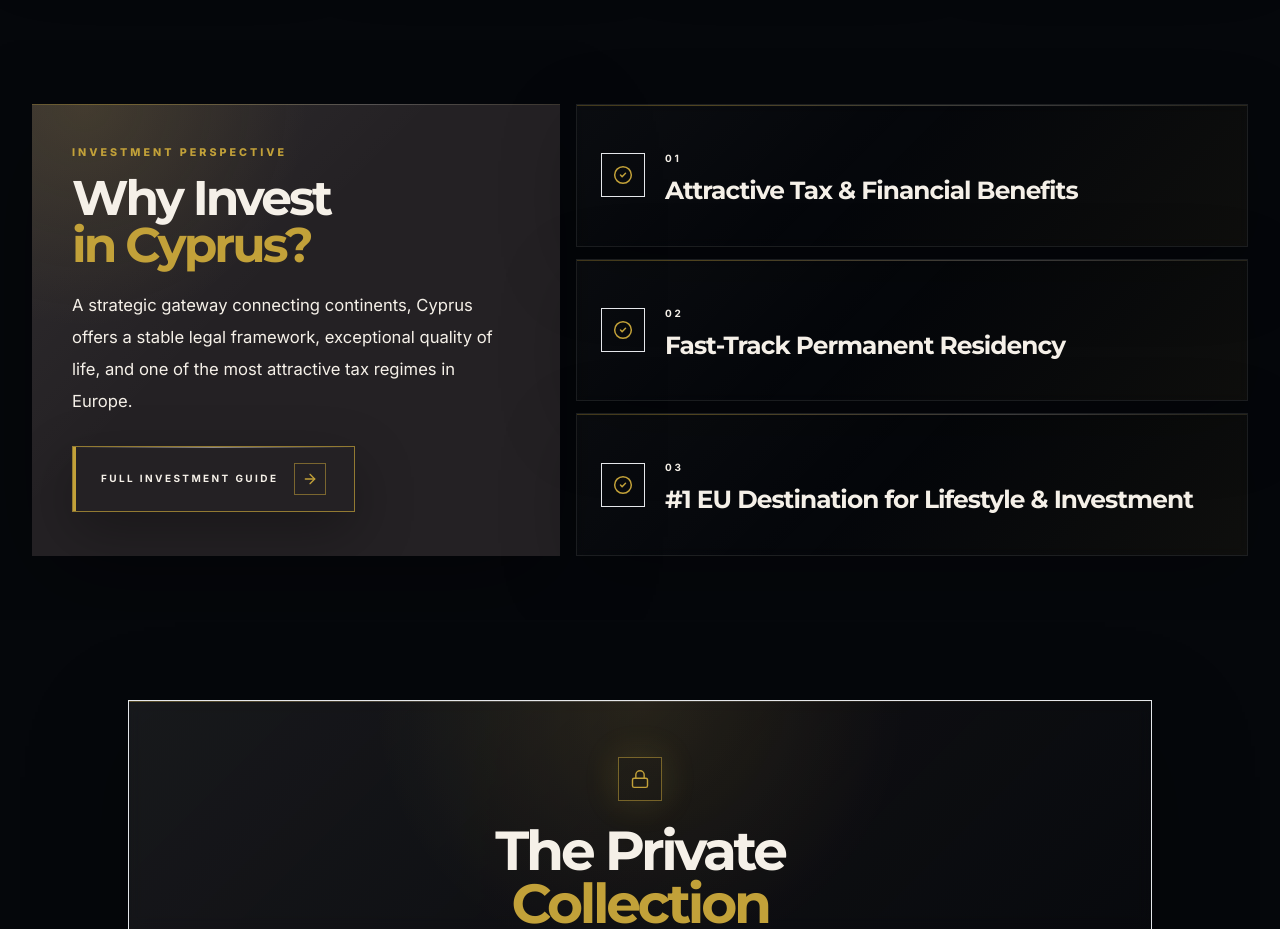
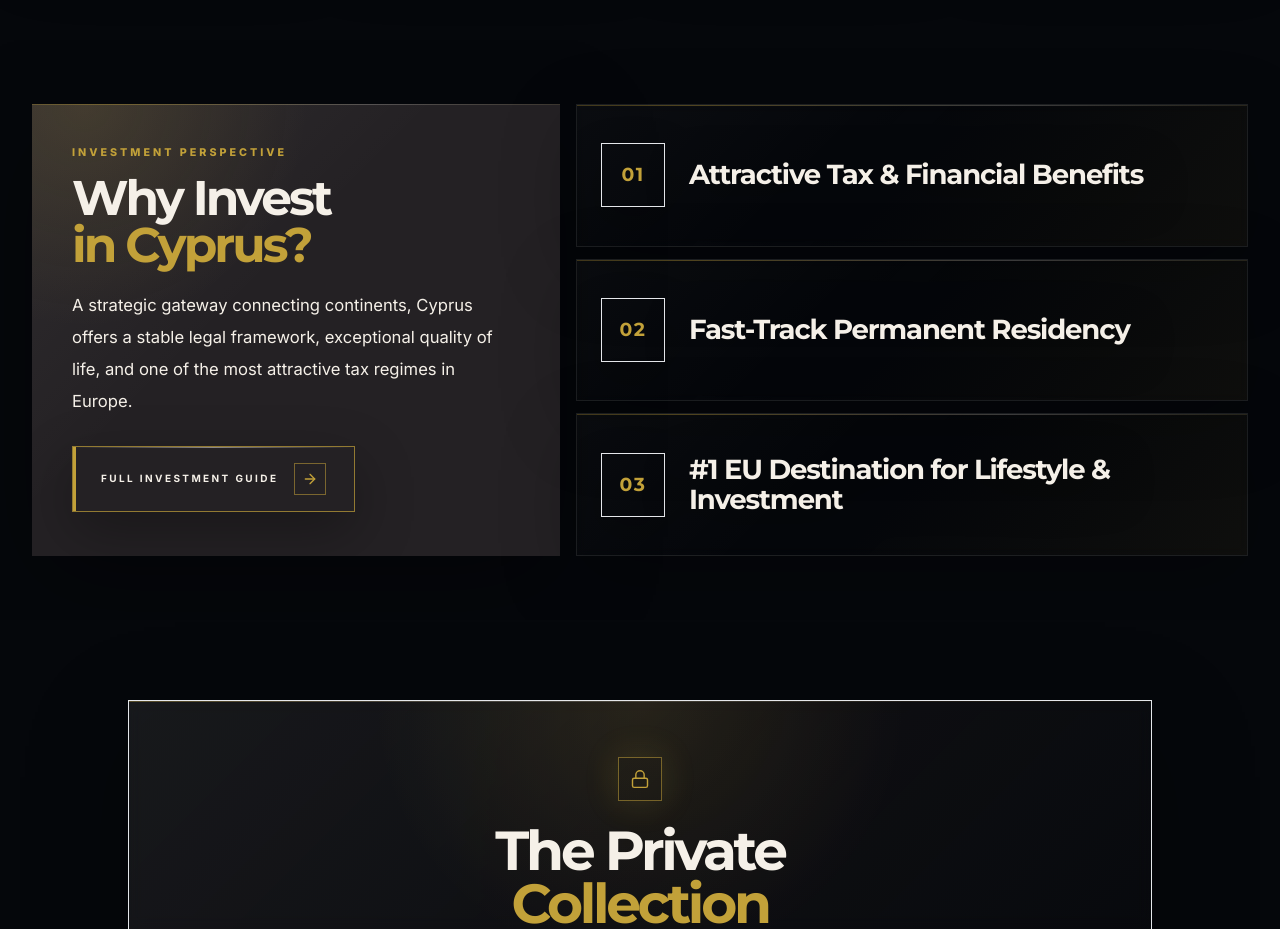
Before and after one commit to tmsgroupeu/tmsestates, a Next.js app in the folder web/: page /en in a window 1280 px wide. Shown: the part 1400-2329 px from the top of the page. Built offline with nearby package versions, Linux system fonts and the light colour scheme; no server answers.

Commit message:
Add files via upload

```diff
--- a/web/src/components/LimassolAdvantage.tsx
+++ b/web/src/components/LimassolAdvantage.tsx
@@ -1,6 +1,6 @@
 "use client";
 
-import { ArrowRight, CheckCircle2 } from "lucide-react";
+import { ArrowRight } from "lucide-react";
 import { Link } from "@/i18n/routing";
 
 const points = [
@@ -59,17 +59,13 @@ export default function LimassolAdvantage() {
                 <div className="pointer-events-none absolute inset-0 bg-[linear-gradient(135deg,rgba(245,240,232,0.045),transparent_44%,rgba(194,161,57,0.08))] opacity-70 transition-opacity duration-500 group-hover:opacity-100" />
                 <div className="investment-card-line pointer-events-none absolute inset-x-0 top-0 h-px opacity-0 transition-opacity duration-500 group-hover:opacity-100" />
 
-                <div className="relative z-10 flex h-full items-center gap-5">
-                  <span className="grid h-11 w-11 shrink-0 place-items-center border border-[#F5F0E8]/34 bg-[#05070B]/18 text-[#C2A139] transition-all duration-500 group-hover:border-[#C2A139] group-hover:bg-[#C2A139] group-hover:text-[#242124]">
-                    <CheckCircle2 className="h-5 w-5" strokeWidth={1.8} />
+                <div className="relative z-10 flex h-full items-center gap-5 md:gap-6">
+                  <span className="grid h-14 w-14 shrink-0 place-items-center border border-[#F5F0E8]/38 bg-[#05070B]/24 font-montserrat text-[1.05rem] font-bold tracking-[0.08em] text-[#C2A139] shadow-[0_16px_42px_rgba(0,0,0,0.28)] transition-all duration-500 group-hover:border-[#C2A139] group-hover:bg-[#C2A139] group-hover:text-[#242124] md:h-16 md:w-16 md:text-[1.18rem]">
+                    {String(index + 1).padStart(2, "0")}
                   </span>
 
-                  <div>
-                    <span className="text-[10px] font-bold uppercase tracking-[0.28em] text-[#C2A139]/86">
-                      {String(index + 1).padStart(2, "0")}
-                    </span>
-
-                    <p className="mt-2 max-w-xl font-montserrat text-[1.18rem] font-semibold leading-tight tracking-[-0.038em] text-[#F5F0E8] md:text-[1.35rem] xl:text-[1.55rem]">
+                  <div className="flex min-h-14 items-center md:min-h-16">
+                    <p className="max-w-xl font-montserrat text-[1.28rem] font-bold leading-[1.08] tracking-[-0.042em] text-[#F5F0E8] drop-shadow-[0_8px_22px_rgba(0,0,0,0.62)] md:text-[1.52rem] xl:text-[1.72rem]">
                       {point}
                     </p>
                   </div>
```
